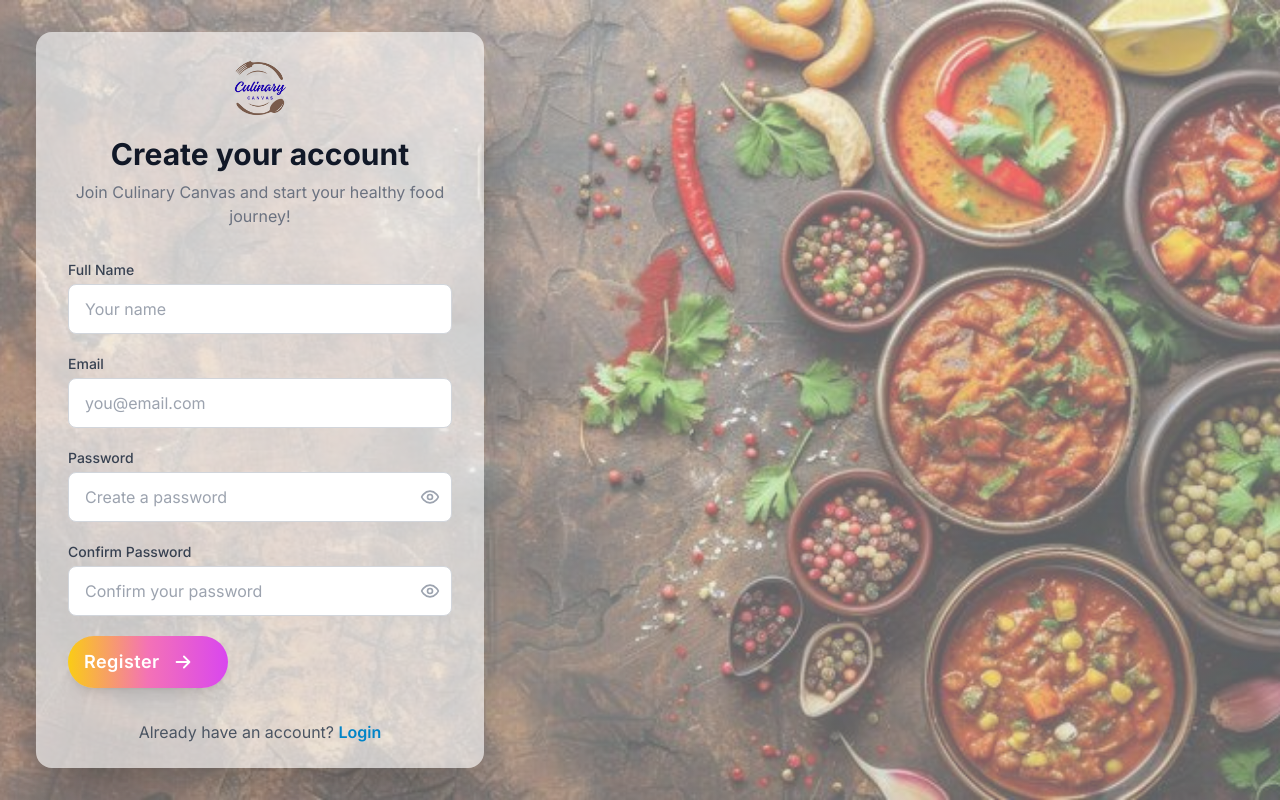
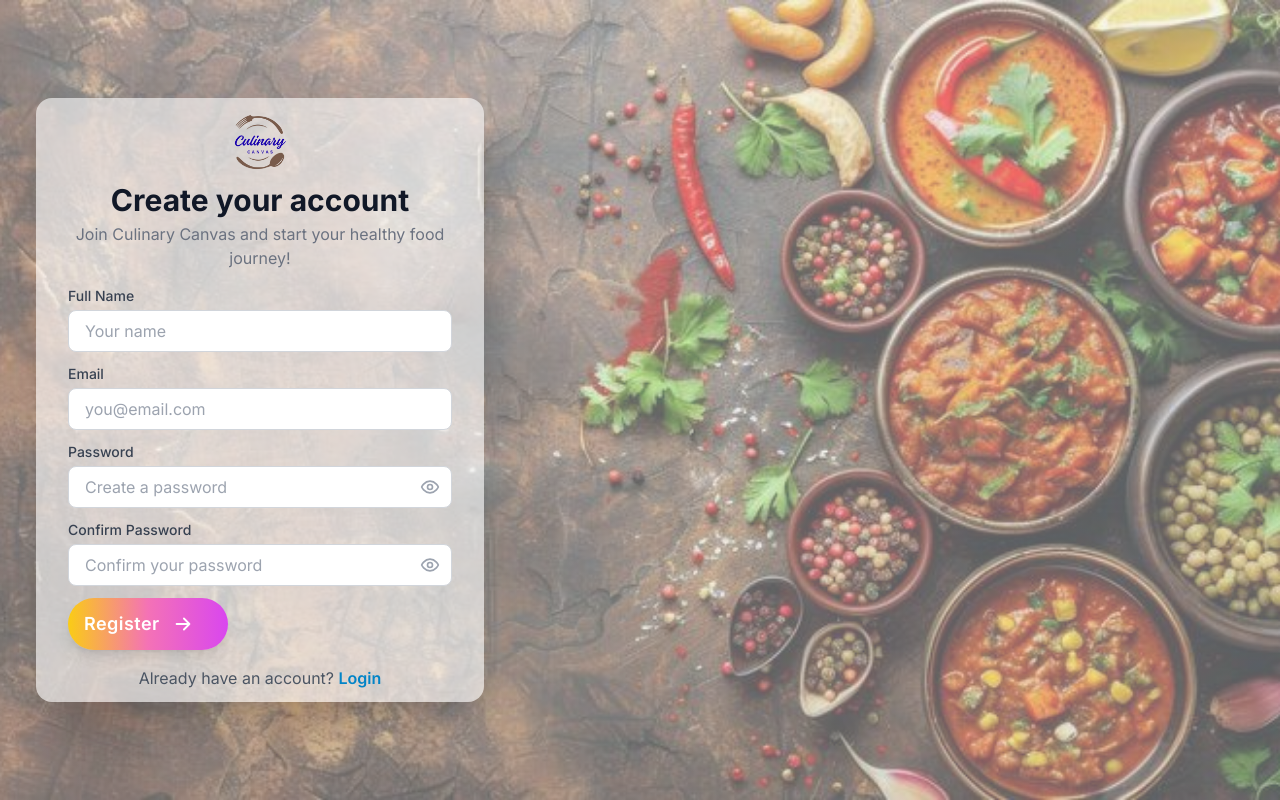
Before and after one commit to uzicodes/Culinary-Canvas, a Next.js app: page /register in a window 1280 px wide. Built offline with nearby package versions, Linux system fonts and the light colour scheme.

Commit message:
register form is now shorter in height

```diff
--- a/src/app/register/page.tsx
+++ b/src/app/register/page.tsx
@@ -20,13 +20,13 @@ export default function RegisterPage() {
         />
   <div className="absolute inset-0 bg-gradient-to-br from-[#f8fafc]/40 to-[#e0e7ef]/40" />
       </div>
-  <div className="w-full max-w-md rounded-2xl shadow-2xl py-6 px-8 relative bg-white/60">
-        <div className="flex justify-center mb-4">
+  <div className="w-full max-w-md rounded-2xl shadow-2xl py-3 px-8 relative bg-white/60">
+    <div className="flex justify-center mb-2">
           <img src="/without_BG_logo.png" alt="Culinary Canvas Logo" className="h-16 w-16 object-contain" />
         </div>
-        <h2 className="text-3xl font-bold text-center text-gray-900 mb-2">Create your account</h2>
-        <p className="text-center text-gray-500 mb-8">Join Culinary Canvas and start your healthy food journey!</p>
-        <form className="space-y-5">
+  <h2 className="text-3xl font-bold text-center text-gray-900 mb-1">Create your account</h2>
+  <p className="text-center text-gray-500 mb-4">Join Culinary Canvas and start your healthy food journey!</p>
+  <form className="space-y-3">
           <div>
             <label htmlFor="name" className="block text-sm font-medium text-gray-700 mb-1">Full Name</label>
             <input
@@ -34,7 +34,7 @@ export default function RegisterPage() {
               type="text"
               autoComplete="name"
               required
-              className="w-full px-4 py-3 border border-gray-300 rounded-lg focus:ring-2 focus:ring-sky-400 focus:border-sky-400 outline-none transition placeholder-gray-400 text-gray-900"
+              className="w-full px-4 py-2 border border-gray-300 rounded-lg focus:ring-2 focus:ring-sky-400 focus:border-sky-400 outline-none transition placeholder-gray-400 text-gray-900"
               placeholder="Your name"
             />
           </div>
@@ -45,7 +45,7 @@ export default function RegisterPage() {
               type="email"
               autoComplete="email"
               required
-              className="w-full px-4 py-3 border border-gray-300 rounded-lg focus:ring-2 focus:ring-sky-400 focus:border-sky-400 outline-none transition placeholder-gray-400 text-gray-900"
+              className="w-full px-4 py-2 border border-gray-300 rounded-lg focus:ring-2 focus:ring-sky-400 focus:border-sky-400 outline-none transition placeholder-gray-400 text-gray-900"
               placeholder="you@email.com"
             />
           </div>
@@ -57,7 +57,7 @@ export default function RegisterPage() {
                 type={showPassword ? "text" : "password"}
                 autoComplete="new-password"
                 required
-                className="w-full px-4 py-3 border border-gray-300 rounded-lg focus:ring-2 focus:ring-sky-400 focus:border-sky-400 outline-none transition placeholder-gray-400 text-gray-900 pr-12"
+                className="w-full px-4 py-2 border border-gray-300 rounded-lg focus:ring-2 focus:ring-sky-400 focus:border-sky-400 outline-none transition placeholder-gray-400 text-gray-900 pr-12"
                 placeholder="Create a password"
               />
               <button
@@ -87,7 +87,7 @@ export default function RegisterPage() {
                 type={showConfirmPassword ? "text" : "password"}
                 autoComplete="new-password"
                 required
-                className="w-full px-4 py-3 border border-gray-300 rounded-lg focus:ring-2 focus:ring-sky-400 focus:border-sky-400 outline-none transition placeholder-gray-400 text-gray-900 pr-12"
+                className="w-full px-4 py-2 border border-gray-300 rounded-lg focus:ring-2 focus:ring-sky-400 focus:border-sky-400 outline-none transition placeholder-gray-400 text-gray-900 pr-12"
                 placeholder="Confirm your password"
               />
               <button
@@ -122,7 +122,7 @@ export default function RegisterPage() {
             </button>
           </div>
         </form>
-        <p className="mt-8 text-center text-gray-600">
+  <p className="mt-4 text-center text-gray-600">
           Already have an account?{' '}
           <a href="/login" className="text-sky-600 hover:underline font-semibold">Login</a>
         </p>
```
